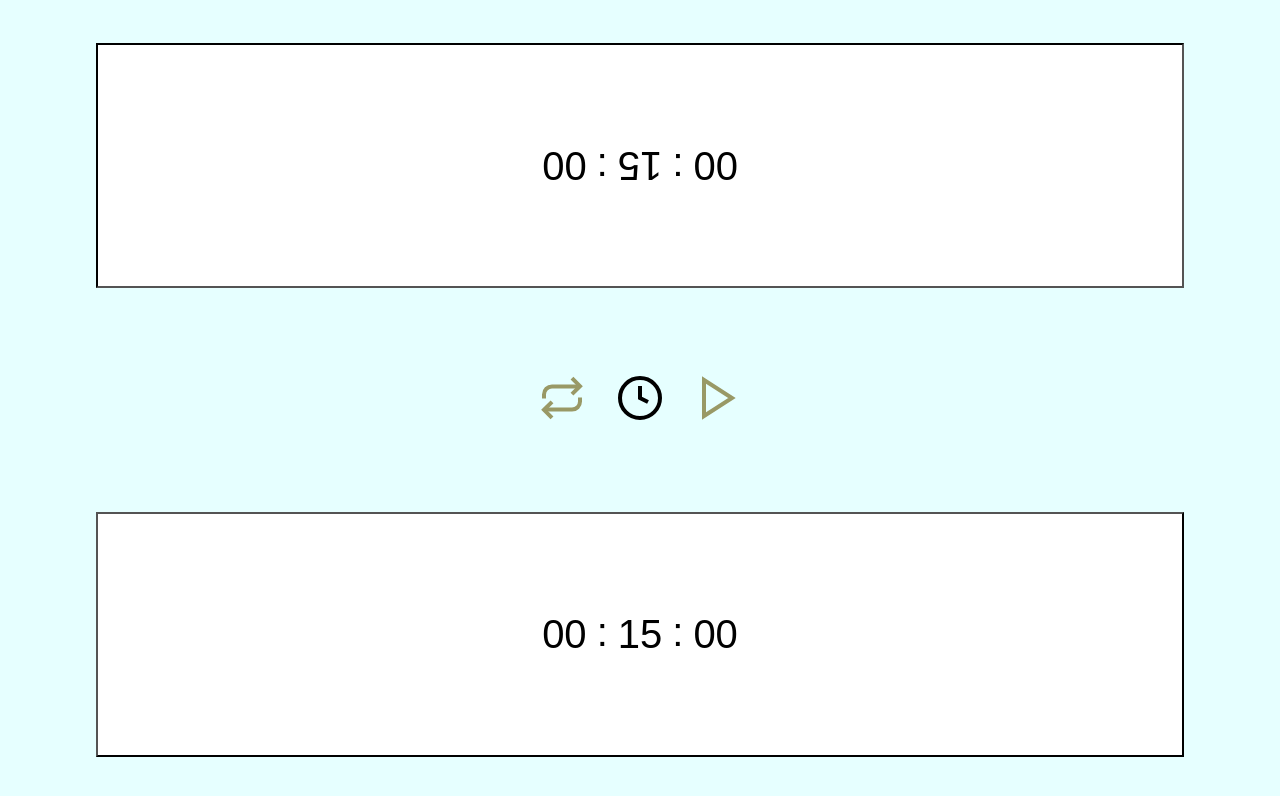
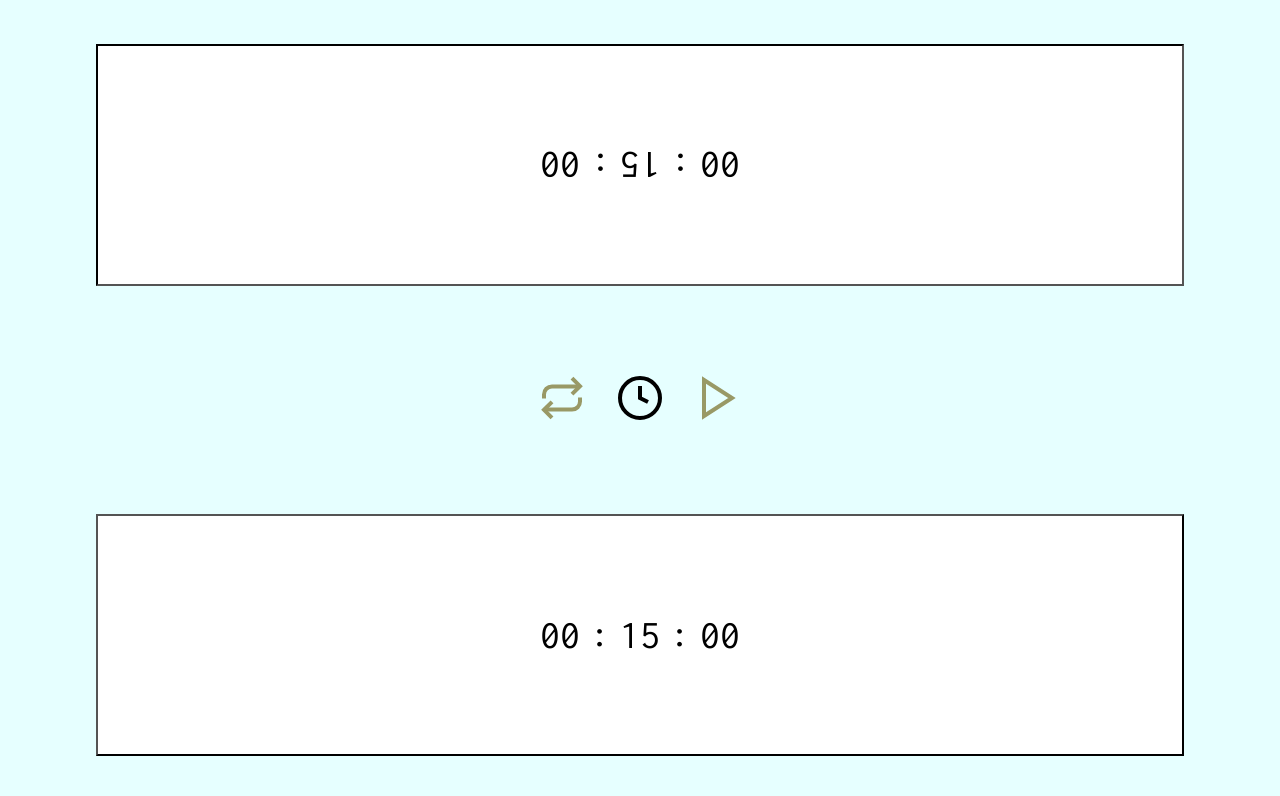
Before and after one commit to JavierMolines/chess-clock, a Next.js app: page / in a window 1280 px wide. Shown: the top 796 px of the page. Built offline with nearby package versions, Linux system fonts and the light colour scheme.

Commit message:
add config fonts

```diff
--- a/app/layout.tsx
+++ b/app/layout.tsx
@@ -1,6 +1,11 @@
 import { Analytics } from "@vercel/analytics/react";
 import type { Metadata } from "next";
+import { Inconsolata } from "next/font/google";
 import "./styles/globals.css";
+
+const font = Inconsolata({
+	subsets: ["latin"],
+});
 
 export const metadata: Metadata = {
 	title: "Chess Clock Online",
@@ -14,7 +19,7 @@ export default function RootLayout({
 }) {
 	return (
 		<html lang="en">
-			<body>
+			<body className={font.className}>
 				{children}
 				<Analytics />
 			</body>
--- a/app/styles/globals.css
+++ b/app/styles/globals.css
@@ -7,13 +7,13 @@
   box-sizing: border-box;
   padding: 0;
   margin: 0;
+  font-family: 'Inconsolata', system-ui, -apple-system, Roboto, Ubuntu;
 }
 
 html,
 body {
   max-width: 100vw;
   height: 100%;
-  font-family: system-ui, -apple-system, BlinkMacSystemFont, 'Segoe UI', Roboto, Oxygen, Ubuntu, Cantarell, 'Open Sans', 'Helvetica Neue', sans-serif;
 }
 
 a {
```
